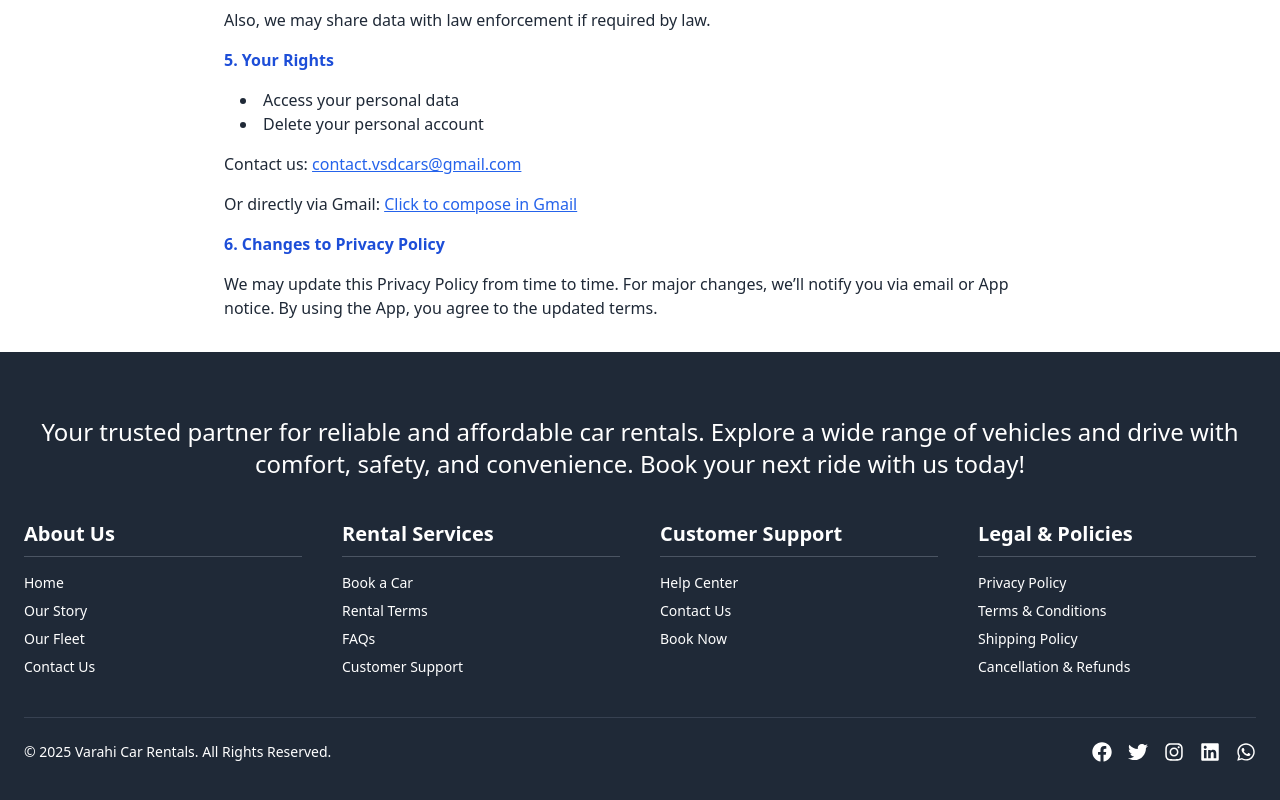
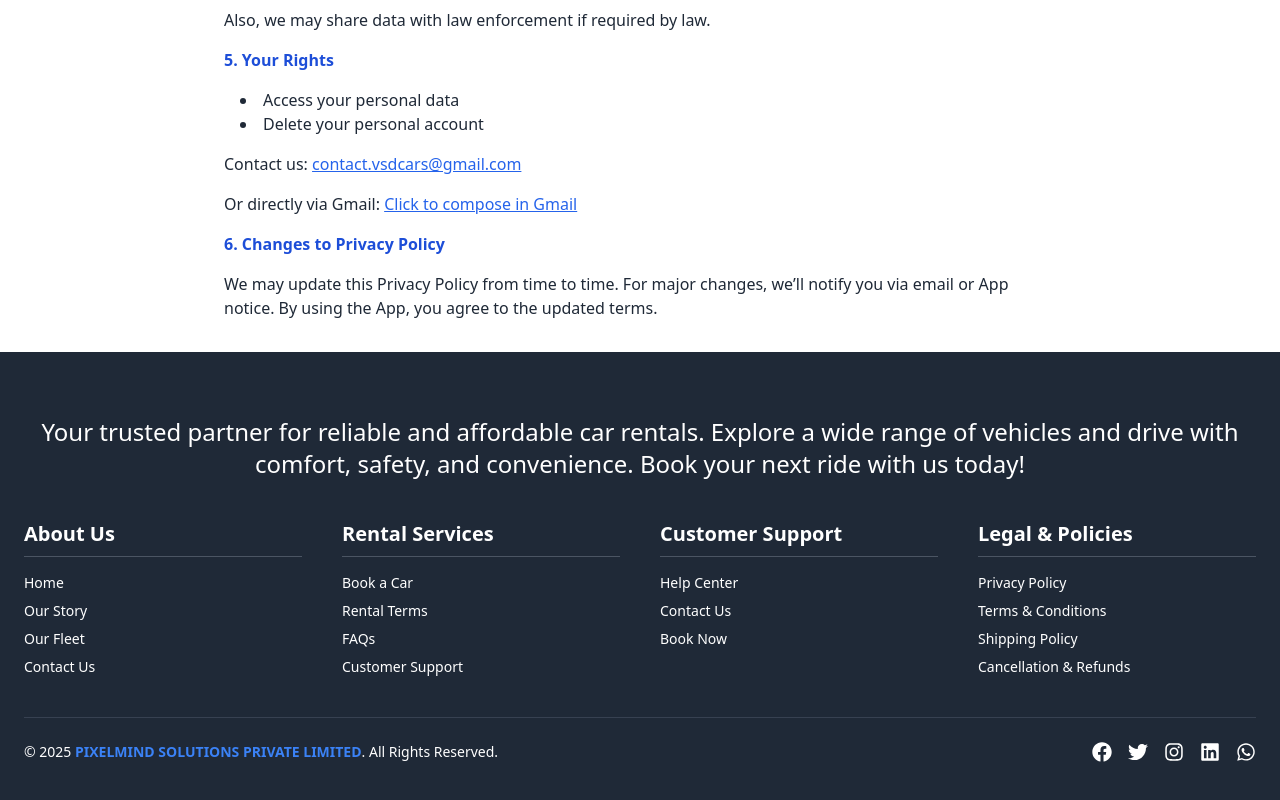
Before and after one commit to vijaynimmakayala9/Carrental-promotional, a React (Create React App) app: page /privacy-policy in a window 1280 px wide. Shown: the part 1073-1873 px from the top of the page. Built offline with nearby package versions, Linux system fonts and the light colour scheme; the HTML template or start-up script is replaced by a standard one.

Commit message:
carrental

```diff
--- a/src/Pages/ContactUs.js
+++ b/src/Pages/ContactUs.js
@@ -76,7 +76,7 @@ const ContactUs = () => {
                     <div className="flex items-center space-x-4 mb-4">
                       <PhoneIcon className="w-8 h-8 text-purple-600" />
                       <div>
-                        <p className="text-base">+91 96663 17749</p>
+                        <p className="text-base">+91 84668 88111</p>
                       </div>
                     </div>
 
--- a/src/Pages/Footer.js
+++ b/src/Pages/Footer.js
@@ -85,8 +85,9 @@ const Footer = () => {
         {/* Bottom Bar */}
         <div className="border-t border-gray-700 pt-6 mt-6 flex flex-col sm:flex-row justify-between items-center">
           <p className="text-sm text-center sm:text-left mb-4 sm:mb-0">
-            © 2025 Varahi Car Rentals. All Rights Reserved.
+            © 2025 <a href="https://pixelmindsolutions.com/" target="_blank" rel="noopener noreferrer" className="text-blue-500 hover:underline font-bold uppercase">Pixelmind Solutions Private Limited</a>. All Rights Reserved.
           </p>
+
           <div className="flex space-x-4 justify-center sm:justify-start">
             <FaFacebook size={20} className="text-white hover:text-blue-500" />
             <FaTwitter size={20} className="text-white hover:text-blue-400" />
--- a/src/Pages/Navbar.js
+++ b/src/Pages/Navbar.js
@@ -32,9 +32,9 @@ const Navbar = () => {
       <header className="bg-gradient-to-r from-blue-900 to-blue-300 py-2 sticky top-0 z-50">
         <div className="container mx-auto flex justify-between items-center px-4 sm:px-6 h-20">
           {/* Logo - Replace text with image */}
-         <div className="flex items-center">
-  <img src={car} alt="Car Rental Logo" className="w-28 h-28 rounded-full object-cover" />
-</div>
+          <div className="flex items-center">
+            <img src={car} alt="Car Rental Logo" className="w-28 h-28 rounded-full object-cover" />
+          </div>
 
 
 
@@ -51,7 +51,7 @@ const Navbar = () => {
           <div className="flex items-center text-white">
             <a href="tel:+1234567890" className="flex items-center space-x-2">
               <FaPhoneAlt size={24} />
-              <span className="text-sm">+91 96663 17749</span>
+              <span className="text-sm">+91 84668 88111</span>
             </a>
           </div>
 
```
